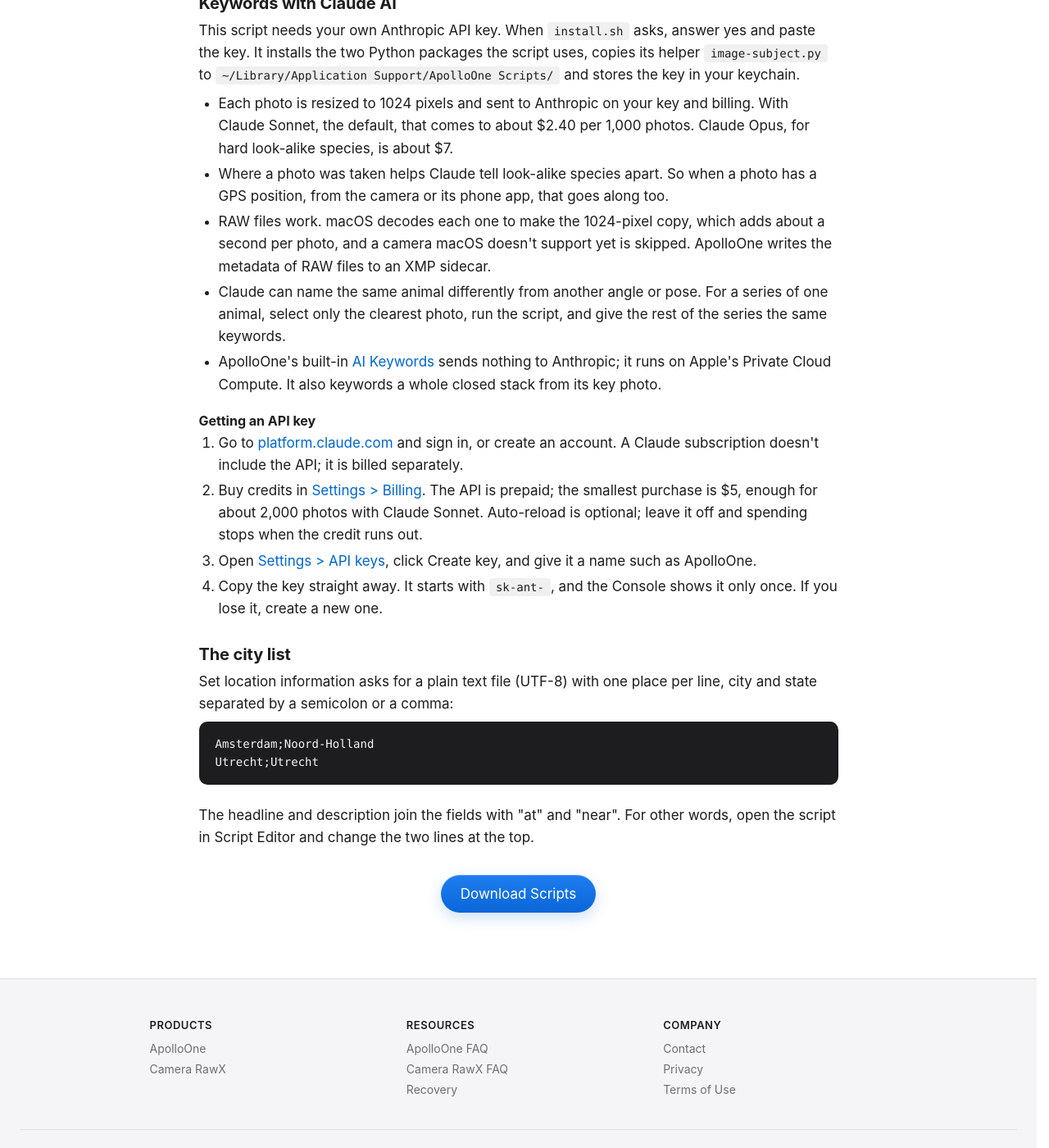
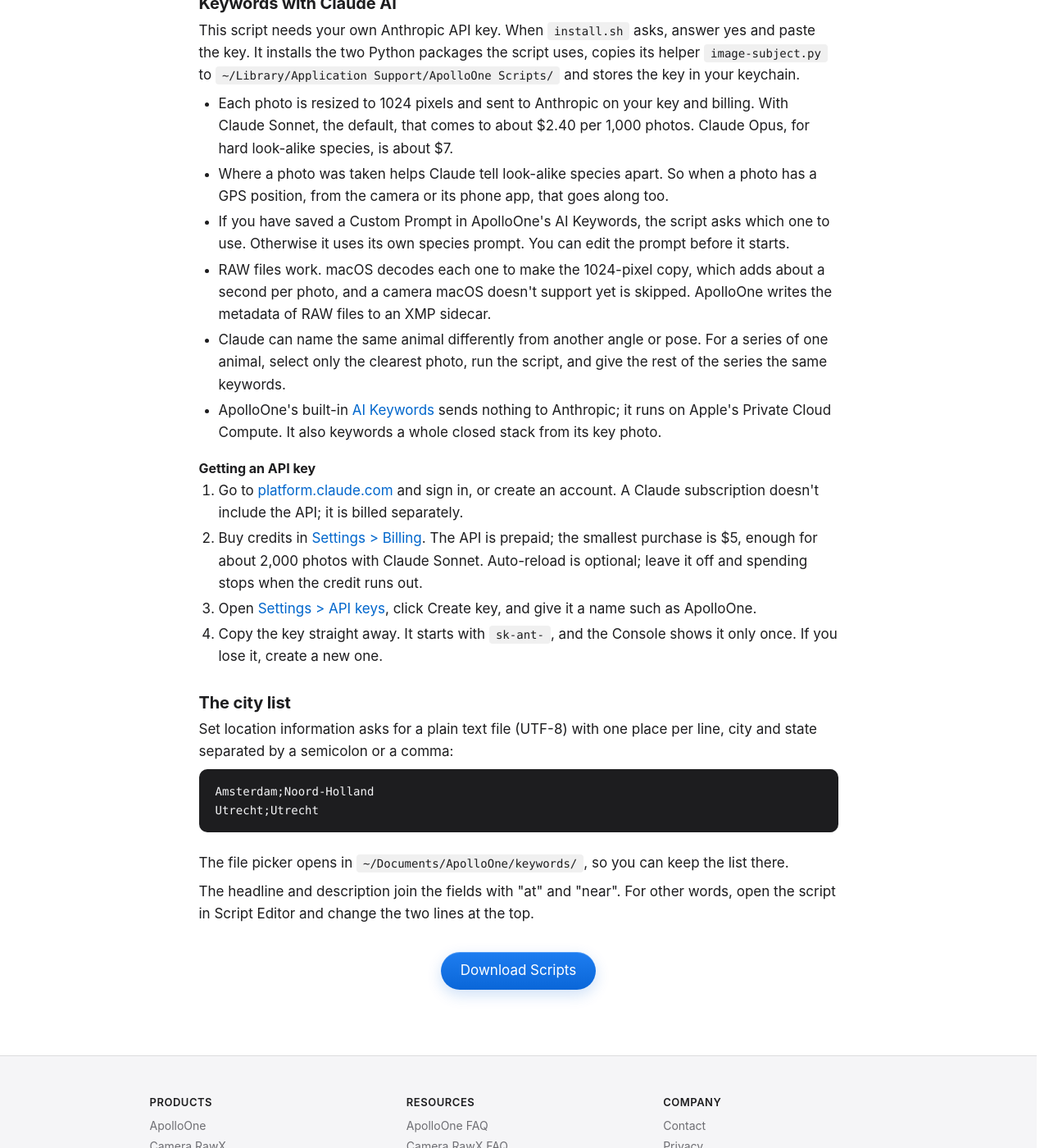
Before and after one commit to anogeissus/anogeissus.com, a Jekyll site: the page apolloone-scripts.html, which Jekyll copies as it is, in a window 1280 px wide and 1400 px high, scrolled down 986 px. Shown: the whole window at 82% size. Built offline with Jekyll 4.4.1, drawn with Linux system fonts in a browser that asks for light colours; some web fonts are replaced.

Commit message:
Keyword with Claude AI: Ron's updated Set keyword using Claude AI (prompt from a file in ~/Documents/ApolloOne/prompts) and Set location information (file picker opens in ~/Documents/ApolloOne/keywords), new zip (Albert msgs 41858, 41863 "Go, keep country blank as default").
Both scripts fall back when the folder is missing: the Claude script to its own species prompt, the location script to Documents. ApolloOne makes the prompts folder only when a Custom Prompt is saved, and a missing folder stopped Ron's version with "Can't get alias". Country and country code stay blank. Page: two lines on the prompt file and the picker folder; download link ?v=2 so Cloudflare serves the new zip. Sitemap lastmod 2026-11-12.

```diff
--- a/apolloone-scripts.html
+++ b/apolloone-scripts.html
@@ -60,6 +60,7 @@
         <ul>
             <li>Each photo is resized to 1024 pixels and sent to Anthropic on your key and billing. With Claude Sonnet, the default, that comes to about $2.40 per 1,000 photos. Claude Opus, for hard look-alike species, is about $7.</li>
             <li>Where a photo was taken helps Claude tell look-alike species apart. So when a photo has a GPS position, from the camera or its phone app, that goes along too.</li>
+            <li>If you have saved a Custom Prompt in ApolloOne's AI Keywords, the script asks which one to use. Otherwise it uses its own species prompt. You can edit the prompt before it starts.</li>
             <li>RAW files work. macOS decodes each one to make the 1024-pixel copy, which adds about a second per photo, and a camera macOS doesn't support yet is skipped. ApolloOne writes the metadata of RAW files to an XMP sidecar.</li>
             <li>Claude can name the same animal differently from another angle or pose. For a series of one animal, select only the clearest photo, run the script, and give the rest of the series the same keywords.</li>
             <li>ApolloOne's built-in <a href="apolloone.html">AI Keywords</a> sends nothing to Anthropic; it runs on Apple's Private Cloud Compute. It also keywords a whole closed stack from its key photo.</li>
@@ -77,10 +78,11 @@
         <p>Set location information asks for a plain text file (UTF-8) with one place per line, city and state separated by a semicolon or a comma:</p>
 <pre style="background:#1d1d1f;color:#f5f5f7;border-radius:10px;padding:16px 20px;margin:0 0 24px;overflow-x:auto;font:400 14px/1.6 ui-monospace,SFMono-Regular,Menlo,monospace;text-align:left">Amsterdam;Noord-Holland
 Utrecht;Utrecht</pre>
+        <p>The file picker opens in <code>~/Documents/ApolloOne/keywords/</code>, so you can keep the list there.</p>
         <p>The headline and description join the fields with "at" and "near". For other words, open the script in Script Editor and change the two lines at the top.</p>
 
         <div class="cta-group" style="margin-top: 32px;">
-            <a class="cta cta-pill" href="downloads/keyword-with-claude-ai.zip" download style="color: #fff;">Download Scripts</a>
+            <a class="cta cta-pill" href="downloads/keyword-with-claude-ai.zip?v=2" download style="color: #fff;">Download Scripts</a>
         </div>
     </div>
 </section>
--- a/sitemap.xml
+++ b/sitemap.xml
@@ -94,7 +94,7 @@
   </url>
   <url>
     <loc>https://anogeissus.com/apolloone-scripts.html</loc>
-    <lastmod>2026-09-27</lastmod>
+    <lastmod>2026-11-12</lastmod>
     <changefreq>monthly</changefreq>
     <priority>0.5</priority>
   </url>
```
Also changed, not shown: 1 other file.
